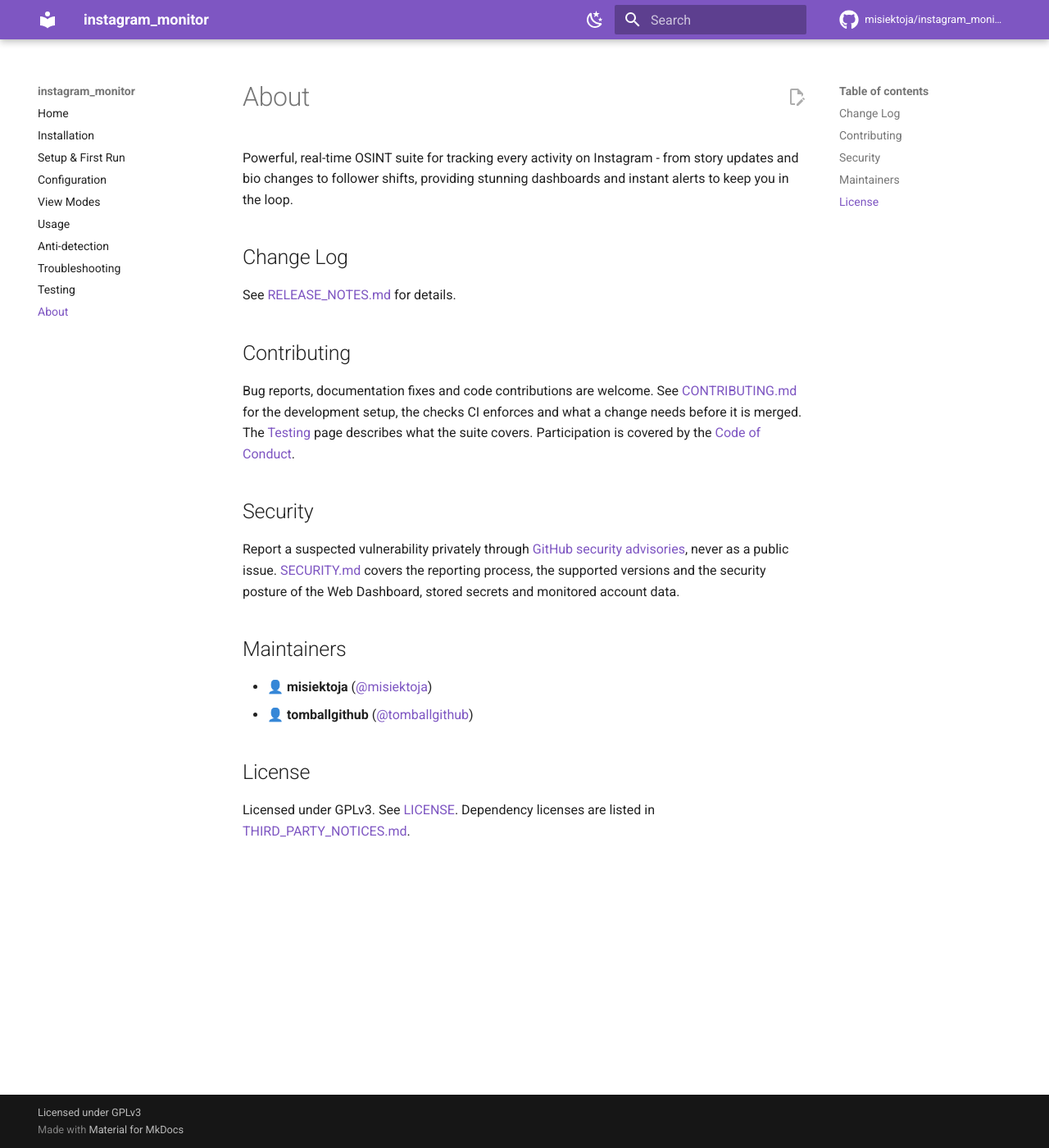
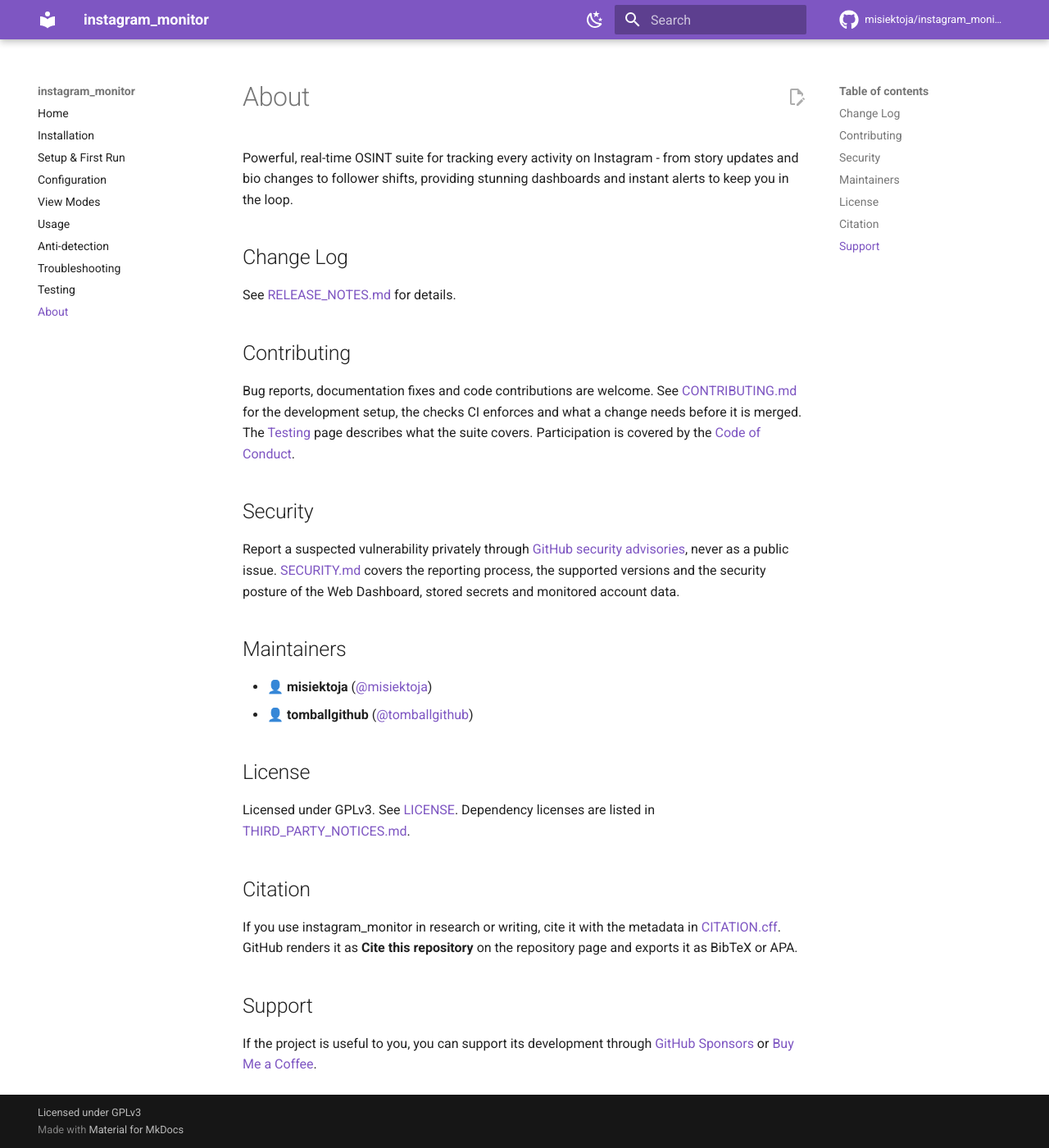
Before and after one commit to misiektoja/instagram_monitor, an MkDocs documentation site: the page built from docs/about.md, in a window 1280 px wide and 1400 px high. Shown: the whole window at 82% size. Built offline with MkDocs 1.6.1 and Material for MkDocs 9.7.7, drawn with Linux system fonts in a browser that asks for light colours; comment, search, counter and statistics services are not loaded.

Commit message:
docs(about): add citation and support sections

```diff
--- a/docs/about.md
+++ b/docs/about.md
@@ -27,3 +27,13 @@
 ## License
 
 Licensed under GPLv3. See [LICENSE](https://github.com/misiektoja/instagram_monitor/blob/main/LICENSE). Dependency licenses are listed in [THIRD_PARTY_NOTICES.md](https://github.com/misiektoja/instagram_monitor/blob/main/THIRD_PARTY_NOTICES.md).
+
+<a id="citation"></a>
+## Citation
+
+If you use instagram_monitor in research or writing, cite it with the metadata in [CITATION.cff](https://github.com/misiektoja/instagram_monitor/blob/main/CITATION.cff). GitHub renders it as **Cite this repository** on the repository page and exports it as BibTeX or APA.
+
+<a id="support"></a>
+## Support
+
+If the project is useful to you, you can support its development through [GitHub Sponsors](https://github.com/sponsors/misiektoja) or [Buy Me a Coffee](https://buymeacoffee.com/misiektoja).
```
